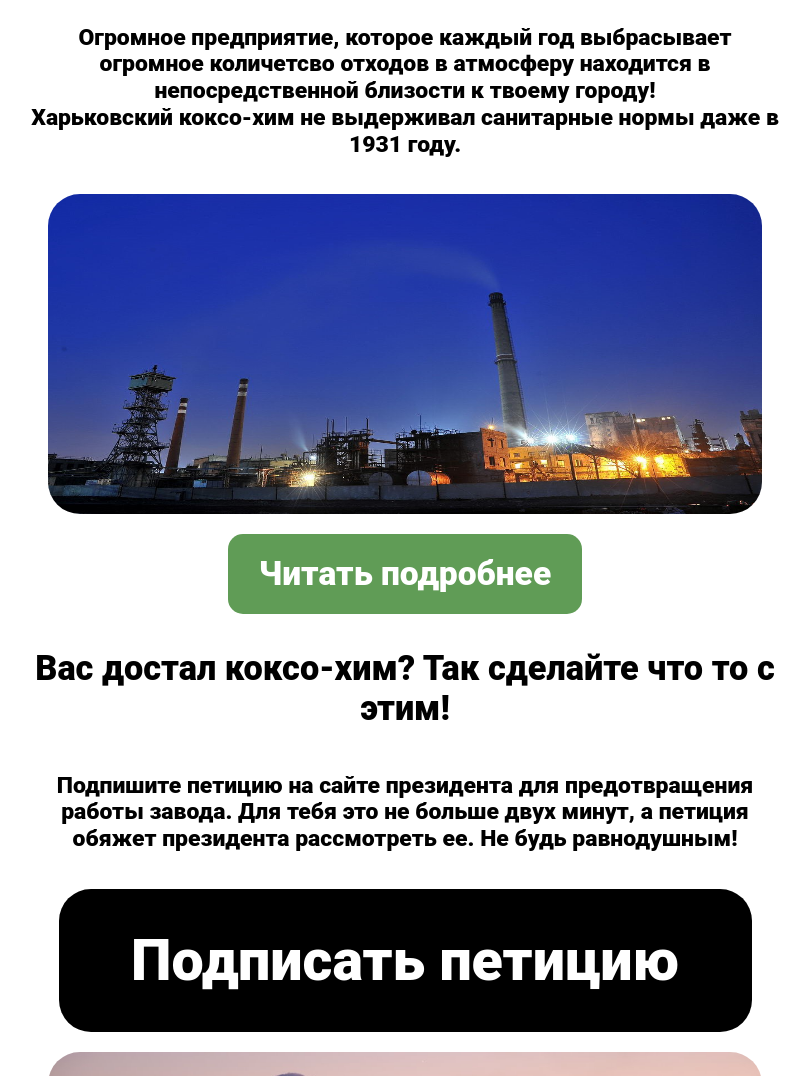
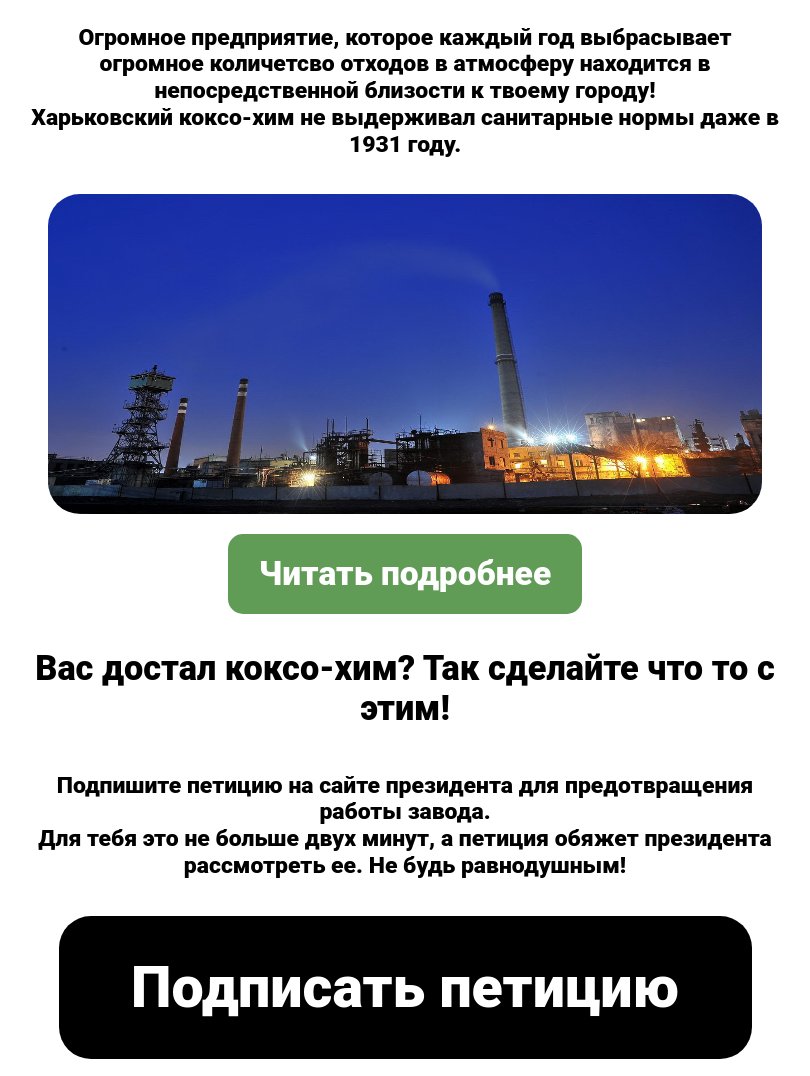
Before and after one commit to Aleksandr-Kalinichenko/kokshim, a plain HTML site: page index.html in a window 1280 px wide. Shown: the part 199-1275 px from the top of the page, without its empty margins (235-1045 px from the left). Drawn offline with Linux system fonts and the light colour scheme; a script that the page names is missing; a web font is replaced by a local one.

Commit message:
Update index.html

```diff
--- a/index.html
+++ b/index.html
@@ -57,8 +57,8 @@
           Вас достал коксо-хим? Так сделайте что то с этим!
         </h2>
 	      <p  class="descr__text">
-	      Подпишите петицию на сайте президента для предотвращения работы завода.
-              Для тебя это не больше двух минут, а петиция обяжет президента рассмотреть ее. Не будь равнодушным!</p>
+	      Подпишите петицию на сайте президента для предотвращения работы завода.<br />
+              Для тебя это не больше двух минут, а петиция обяжет президента рассмотреть ее. Не будь равнодушным!<br /></p>
         <a
           href="https://petition.president.gov.ua/petition/104478"
           target="blank"
```
